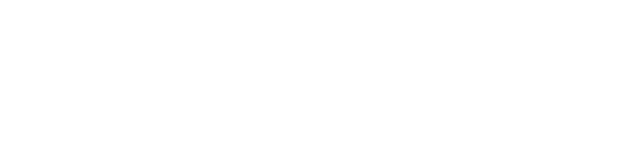
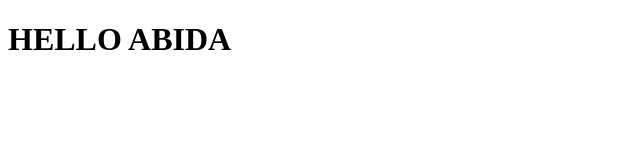
Before and after one commit to abida-477/test-repo, a plain HTML site: page root/index.html in a window 1280 px wide. Shown: the whole page, without its empty margins (0-640 px from the left). Drawn offline with Linux system fonts and the light colour scheme.

Commit message:
ADD message

```diff
--- a/root/index.html
+++ b/root/index.html
@@ -6,5 +6,8 @@
 </head>
 
 <body>
+	<div class= "title">
+		<h1>HELLO ABIDA</h1>
+	</div>
 </body>
 </html>
```
